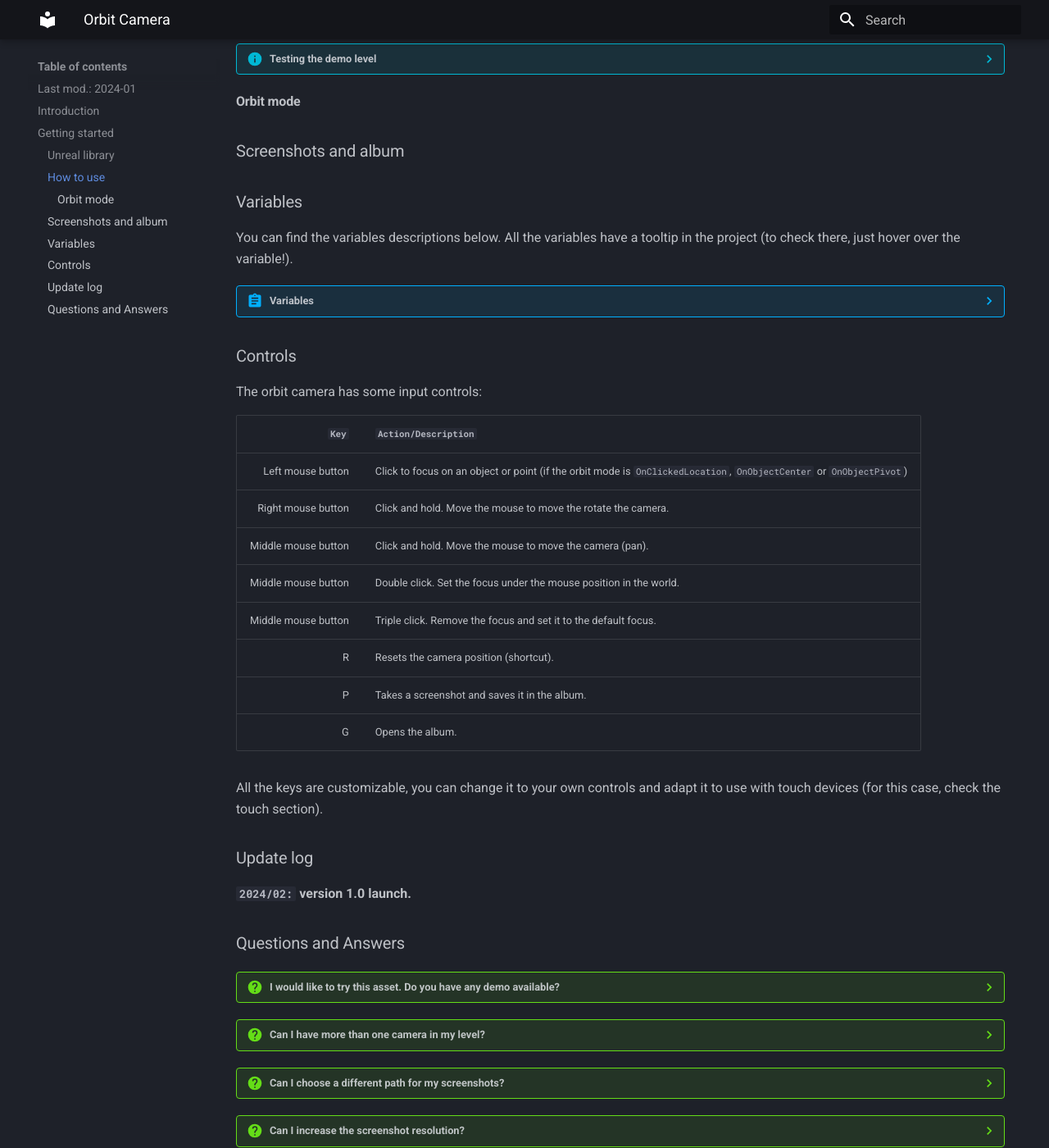
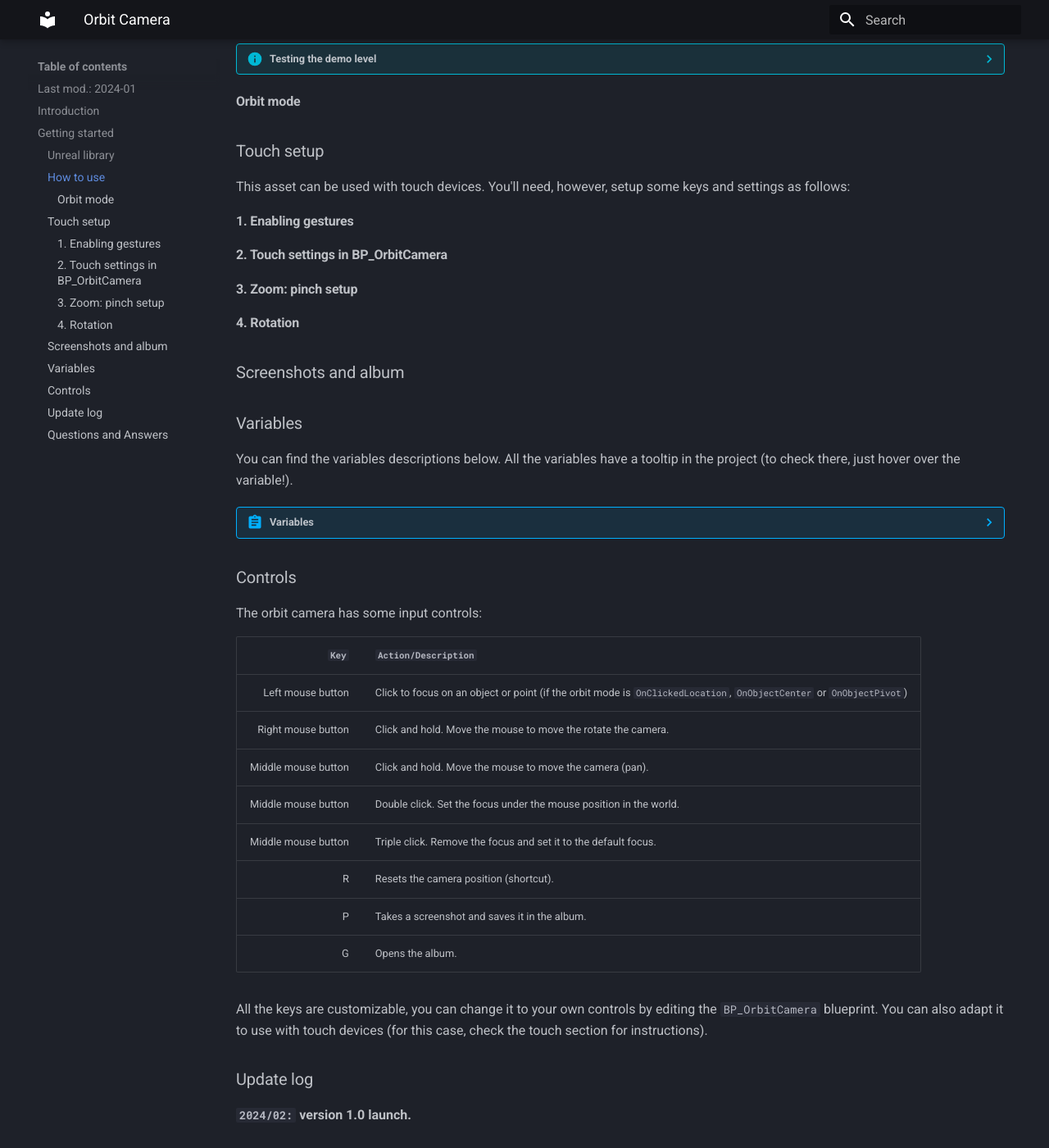
Before and after one commit to alexandrezlima/documentations, an MkDocs documentation site: the page built from docs/orbitcamera.md, in a window 1280 px wide and 1400 px high, scrolled down 2821 px. Shown: the whole window at 82% size. Built offline with MkDocs 1.6.1 and Material for MkDocs 9.7.7, drawn with Linux system fonts in a browser that asks for light colours.

Commit message:
Orbit camera.

```diff
--- a/docs/orbitcamera.md
+++ b/docs/orbitcamera.md
@@ -66,6 +66,16 @@ With this menu you can change the settings at runtime and check how it impacts i
 
 #### Orbit mode
 
+### Touch setup
+This asset can be used with touch devices. You'll need, however, setup some keys and settings as follows:
+
+#### 1. Enabling gestures
+
+#### 2. Touch settings in BP_OrbitCamera
+
+#### 3. Zoom: pinch setup
+
+#### 4. Rotation
 
 ### Screenshots and album
 
@@ -89,7 +99,7 @@ The orbit camera has some input controls:
 |	P 					| Takes a screenshot and saves it in the album.
 |	G 					| Opens the album.
 
-All the keys are customizable, you can change it to your own controls and adapt it to use with touch devices (for this case, check the touch section).
+All the keys are customizable, you can change it to your own controls by editing the `BP_OrbitCamera` blueprint. You can also adapt it to use with touch devices (for this case, check the touch section for instructions).
 
 
 ### Update log
@@ -98,17 +108,21 @@ All the keys are customizable, you can change it to your own controls and adapt
 ### Questions and Answers
 
 ??? question "I would like to try this asset. Do you have any demo available?"
-	Yes! You can try this asset directly in your browser at this [link](https://alexandrezlima.github.io/orbitcamerademo/) or you can download the Windows version at [this link](https://drive.google.com/file/d/15wPyf7BoVktPu3DqqN-iDd5KeHNA2Etk/view?usp=sharing). This demo brings a debug menu where you can test a lot of customization options at runtime that are available in the asset. The web demo version doesn't supoport high resolution screenshots and the blur effects are reduced compared to the desktop version.
+	Yes! You can try this asset directly in your browser at this [link](https://alexandrezlima.github.io/orbitcamerademo/) or you can download the Windows version at [this link](https://drive.google.com/file/d/15wPyf7BoVktPu3DqqN-iDd5KeHNA2Etk/view?usp=sharing) (WebGL application for html5, this is not a streaming project). This demo brings a debug menu where you can test a lot of customization options at runtime that are available in the asset. The web demo version doesn't supoport high resolution screenshots and the blur effects are reduced compared to the desktop version.
 
 ??? question "Can I have more than one camera in my level?"
 	Yes, you can have one or multiple orbit cameras in your level. For example, you can setup multiple cameras to view different points of an object. You can limit the movement and rotation of each camera individually.
 
 	To control the first possessed camera, make sure to click over your secondary cameras, go to the details panel and mark `Auto Possess Player` as `Disabled`.
 
-	If you want to be able to switch over multiple cameras at runtime, mark the `bShowCamerasMenu` variable as `True` in the `BP_OrbitCamera` blueprint. A menu will show up with your multiple cameras. You can edit their names in the `CameraName` variable in the details panel of each camera (this name will be displayed in the widget).
+	If you want to be able to switch over multiple cameras at runtime using buttons in a menu, mark the `bShowCamerasMenu` variable as `True` in the `BP_OrbitCamera` blueprint. A menu will show up with your multiple cameras (feel free to edit its appearance in the `W_Cameras` widget at `Content → OrbitCamera → Widgets` folder). You can edit their names in the `CameraName` variable in the details panel of each camera (this name will be displayed in the widget).
 
 ??? question "Can I choose a different path for my screenshots?"
-	Yes, you can. First, make sure to mark `bCustomScreenshotPath` variable as `True`. Then, you can set the custom path in two ways: 1) call the function `SetScreenshotPath` (for example in the begin play node) and pass your path as a parameter; or 2) set the `CustomScreenshotPath` string variable with your custom path.
+	Yes, you can. First, make sure to mark `bCustomScreenshotPath` variable as `True`. Then, you can set the custom path in two ways:
+
+	1) call the function `SetScreenshotPath` (for example in the begin play node) and pass your path as a parameter;
+	or
+	2) set the `CustomScreenshotPath` string variable with your custom path.
 
 ??? question "Can I increase the screenshot resolution?"
 	Yes, you can increase the screenshot resolution. Open the `GetScreenshotResolution` function in the `BP_OrbitCamera` blueprint and edit the resolution return. By default, the screenshot resolution is the same as your application window size.
```
